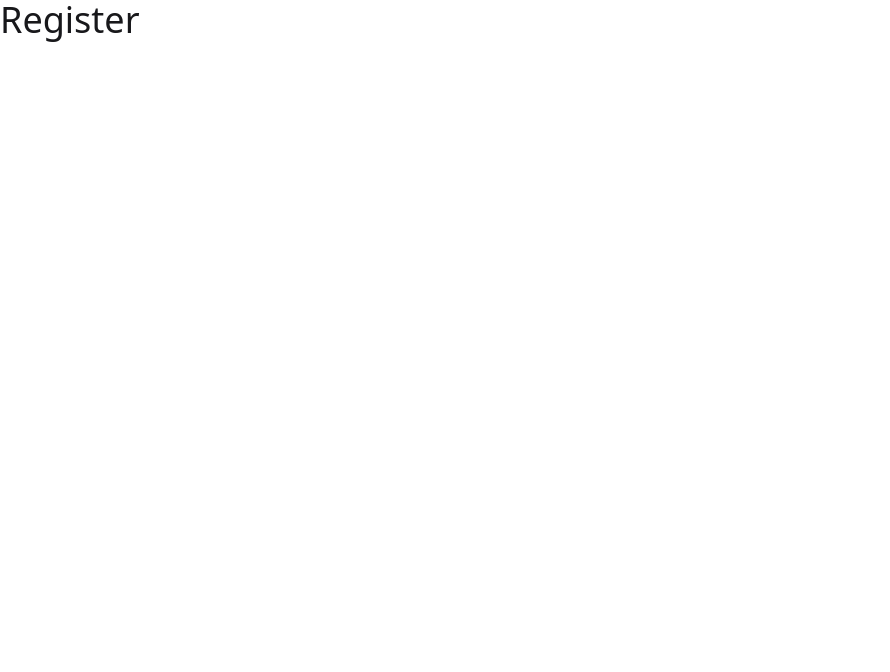
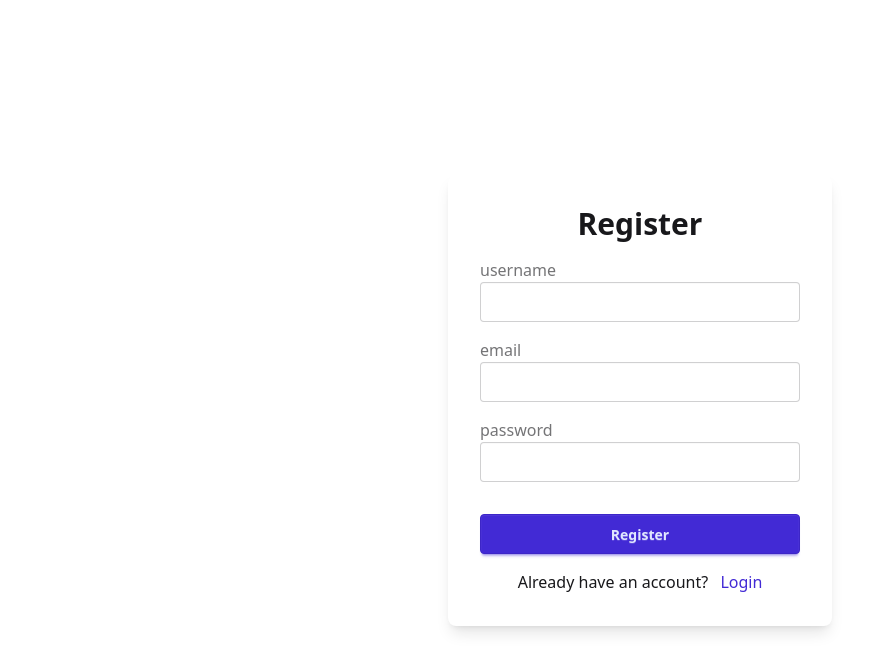
Before and after one commit to omarehab24/comfy-store-react, a React (Vite) app: page /register in a window 1280 px wide. Shown: the top 672 px of the page, without its empty margins (0-890 px from the left). Built offline with nearby package versions, Linux system fonts and the light colour scheme.

Commit message:
Add form input, submit button & styling for register page

```diff
--- a/src/pages/Register.jsx
+++ b/src/pages/Register.jsx
@@ -1,9 +1,21 @@
+import { Link, Form } from "react-router-dom";
+import { SubmitButton, FormInput } from "../components";
+
 const Register = () => {
-    return (
-      <div>
-        <h1>Register</h1>
+  return <section className="h-screen grid place-items-center">
+    <Form method="post" className="card w-96 p-8 bg-base-100 shadow-lg flex flex-col gap-y-4">
+      <h4 className="text-center font-bold text-3xl">Register</h4>
+      <FormInput type="text" label="username" name="username" />
+      <FormInput type="email" label="email" name="email" />
+      <FormInput type="password" label="password" name="password" />
+      <div className="mt-4">
+        <SubmitButton text="Register" />
       </div>
-    );
-  };
+      <p className="text-center">
+        Already have an account? <Link to="/login" className="ml-2 link link-hover link-primary capitalize">login</Link>
+      </p>
+    </Form>
+  </section>
+};
 
-  export default Register;
+export default Register;
```
